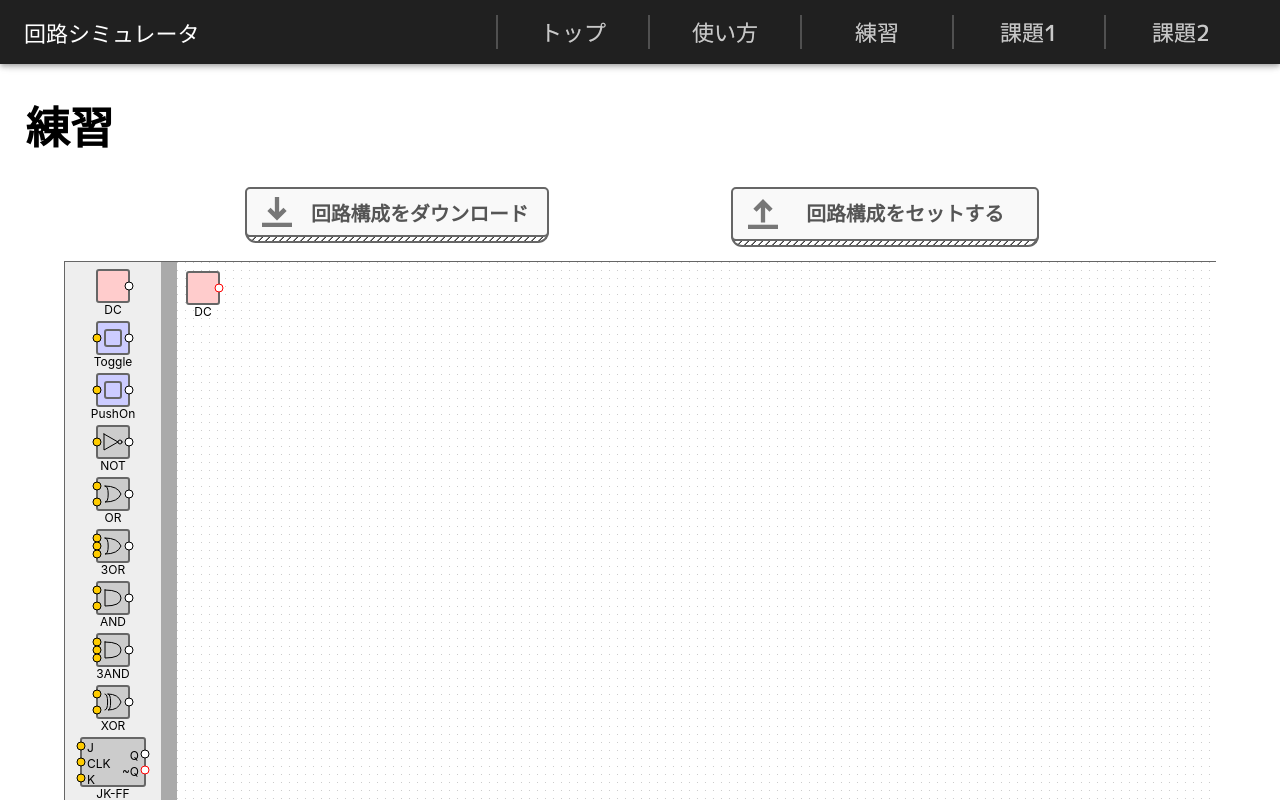
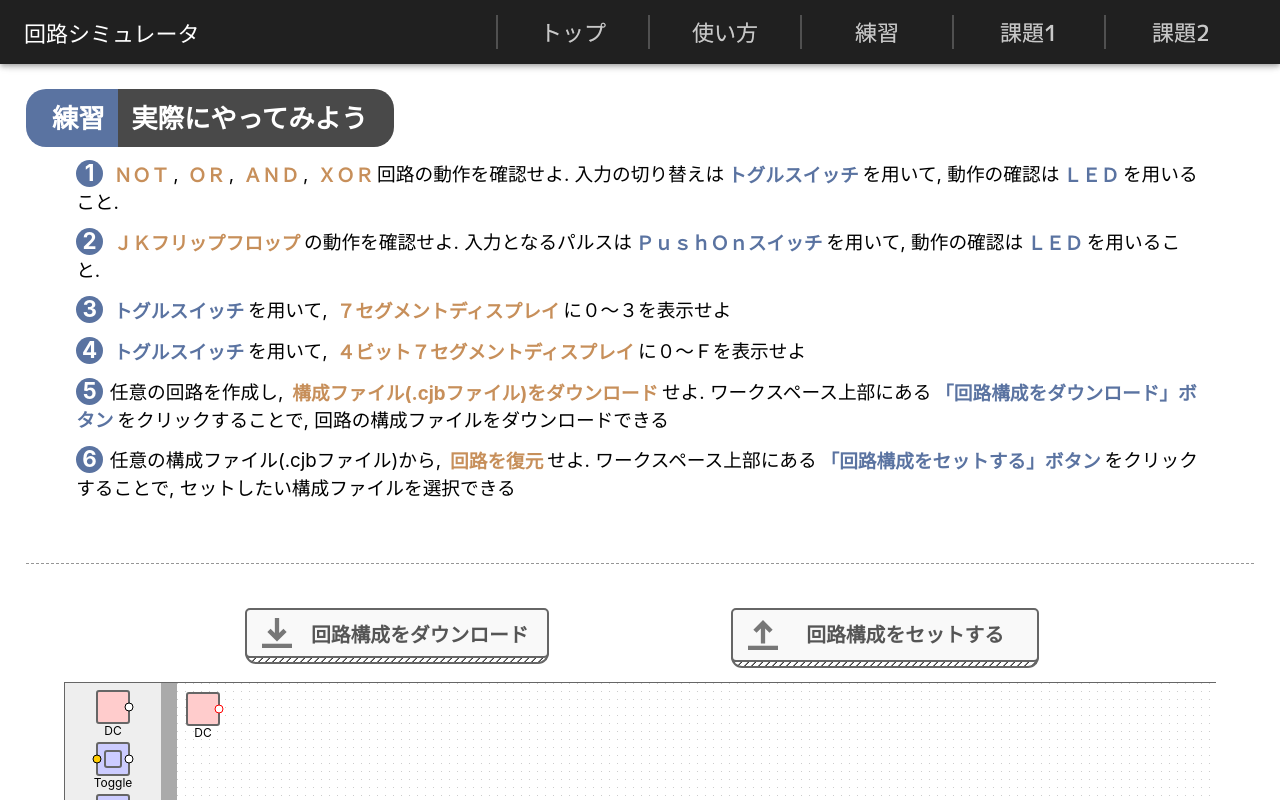
Before and after one commit to haru1843/circuit-simulation-app, a React (Create React App) app: page /circuit-simulation-app/exercise in a window 1280 px wide. Shown: the top 800 px of the page. Built offline with nearby package versions, Linux system fonts and the light colour scheme.

Commit message:
update: all description of exercise

```diff
--- a/src/views/pages/exercise.js
+++ b/src/views/pages/exercise.js
@@ -3,15 +3,76 @@ import React from "react";
 import styled from "styled-components";
 
 import Workspace from "../components/workspace";
+import "./doc.scss";
 
 const ExerciseDiv = styled.div`
   z-index: 1;
+
+  li {
+    margin-bottom: 0.7em !important;
+  }
 `;
 
 function Exercise() {
   return (
     <ExerciseDiv>
-      <h1>練習</h1>
+      <section className="doc">
+        <div className="page-title">
+          <span>練習</span>
+          <span>実際にやってみよう</span>
+        </div>
+        <div className="page-desc">
+          {/* 内容 */}
+          <div className="container">
+            <div className="desc-cont">
+              <ol>
+                <li>
+                  <span className="hl2">ＮＯＴ</span>,{" "}
+                  <span className="hl2">ＯＲ</span>,{" "}
+                  <span className="hl2">ＡＮＤ</span>,{" "}
+                  <span className="hl2">ＸＯＲ</span>回路の動作を確認せよ.
+                  入力の切り替えは<span className="hl1">トグルスイッチ</span>
+                  を用いて, 動作の確認は<span className="hl1">ＬＥＤ</span>
+                  を用いること.
+                </li>
+                <li>
+                  <span className="hl2">ＪＫフリップフロップ</span>
+                  の動作を確認せよ. 入力となるパルスは
+                  <span className="hl1">ＰｕｓｈＯｎスイッチ</span>
+                  を用いて, 動作の確認は<span className="hl1">ＬＥＤ</span>
+                  を用いること.
+                </li>
+                <li>
+                  <span className="hl1">トグルスイッチ</span>を用いて,{" "}
+                  <span className="hl2">７セグメントディスプレイ</span>
+                  に０〜３を表示せよ
+                </li>
+                <li>
+                  <span className="hl1">トグルスイッチ</span>を用いて,{" "}
+                  <span className="hl2">４ビット７セグメントディスプレイ</span>
+                  に０〜Ｆを表示せよ
+                </li>
+                <li>
+                  任意の回路を作成し,{" "}
+                  <span className="hl2">
+                    構成ファイル(.cjbファイル)をダウンロード
+                  </span>
+                  せよ. ワークスペース上部にある
+                  <span className="hl1">「回路構成をダウンロード」ボタン</span>
+                  をクリックすることで, 回路の構成ファイルをダウンロードできる
+                </li>
+                <li>
+                  任意の構成ファイル(.cjbファイル)から,{" "}
+                  <span className="hl2">回路を復元</span>せよ.{" "}
+                  ワークスペース上部にある
+                  <span className="hl1">「回路構成をセットする」ボタン</span>
+                  をクリックすることで, セットしたい構成ファイルを選択できる
+                </li>
+              </ol>
+            </div>
+          </div>
+        </div>
+      </section>
       <Workspace
         loadCircuitIdx={1}
         saveFileName="t00b000x_exercise.cjb"
```
